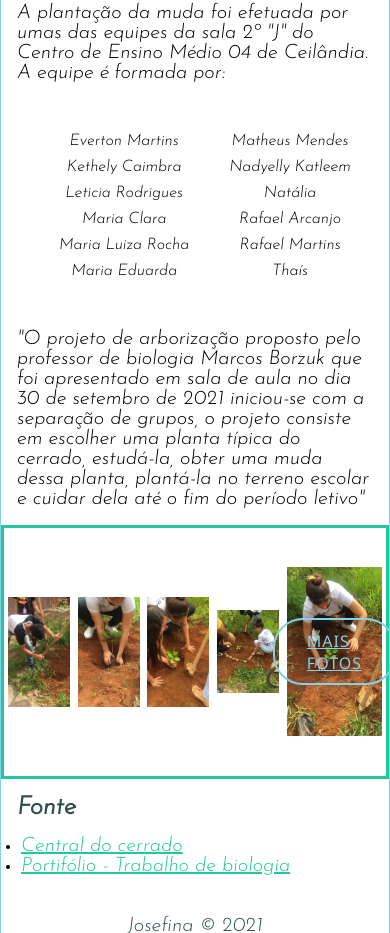
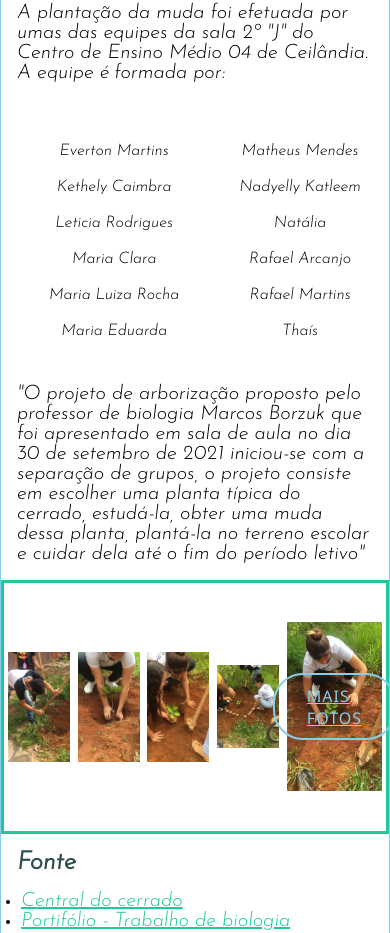
Before and after one commit to 3532Everton/josefina, a plain HTML site: page index.html in a window 390 px wide. Shown: the part 1927-2860 px from the top of the page. Drawn offline with Linux system fonts and the light colour scheme; a web font is replaced by a local one.

Commit message:
Add files via upload

```diff
--- a/css/estilo.css
+++ b/css/estilo.css
@@ -118,10 +118,8 @@ h2 {
   align-items: center;
   justify-content: center;
 }
-.nomes .lista-nomes {
-  display: inline-block;
-}
-.nomes .lista-nomes li {
+
+.lista-nomes li {
   display: flex;
   align-items: center;
   justify-content: center;
@@ -129,8 +127,9 @@ h2 {
   text-align: center;
 }
 @media (max-width: 1000px) {
-  .nomes .lista-nomes li {
-    margin: 10px;
+  .lista-nomes li {
+    display: block;
+    margin-bottom: 5px;
   }
 }
 
```
Also changed, not shown: 1 other file.
